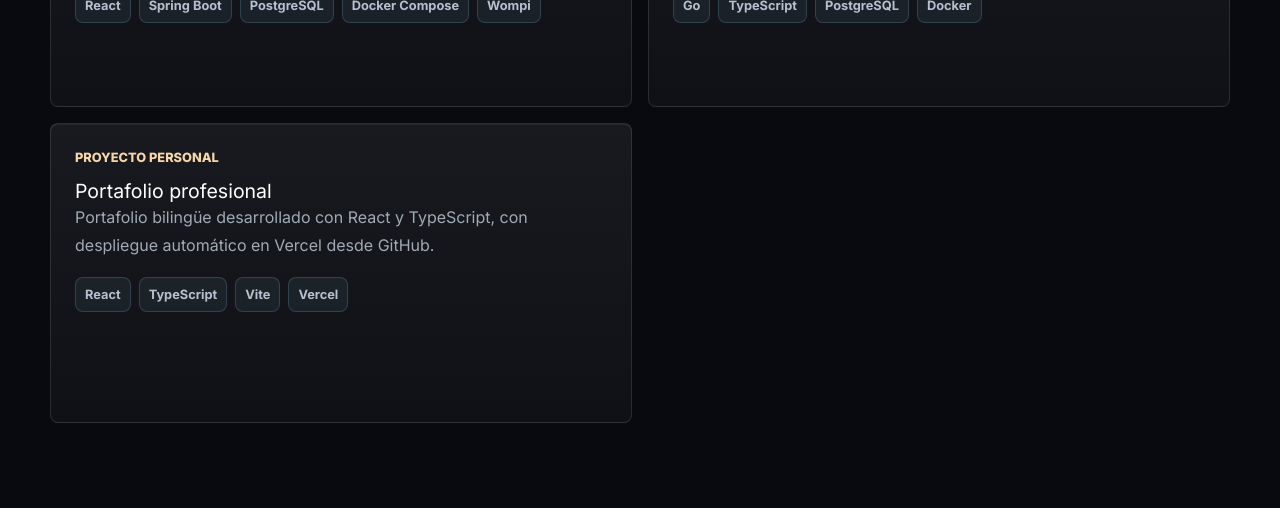
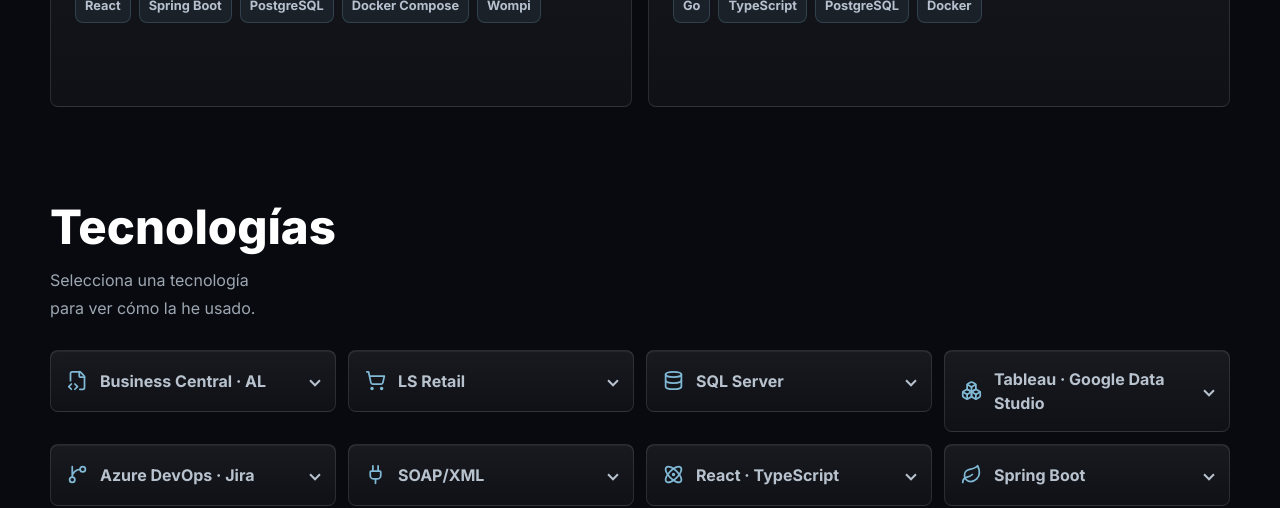
Before and after one commit to Luisnativii/CVluisnativii, a React (Vite) app: page / in a window 1280 px wide. Shown: the part 3100-3608 px from the top of the page. Built offline with nearby package versions, Linux system fonts and the light colour scheme; no server answers.

Commit message:
Remove portfolio from selected projects

```diff
--- a/src/data.ts
+++ b/src/data.ts
@@ -131,12 +131,6 @@ export const localizedContent = {
         type: 'Software project',
         description: 'Application for recording and tracking social service hours, with a Go API, a web interface, and automated checks in Docker.',
         tech: ['Go', 'TypeScript', 'PostgreSQL', 'Docker'],
-      },
-      {
-        name: 'Professional portfolio',
-        type: 'Personal project',
-        description: 'Bilingual portfolio built with React and TypeScript and automatically deployed to Vercel from GitHub.',
-        tech: ['React', 'TypeScript', 'Vite', 'Vercel'],
       },
     ],
     certifications: [
@@ -285,12 +279,6 @@ export const localizedContent = {
         description: 'Aplicación para registrar y dar seguimiento a horas de servicio social, con una API en Go, una interfaz web y comprobaciones automatizadas en Docker.',
         tech: ['Go', 'TypeScript', 'PostgreSQL', 'Docker'],
       },
-      {
-        name: 'Portafolio profesional',
-        type: 'Proyecto personal',
-        description: 'Portafolio bilingüe desarrollado con React y TypeScript, con despliegue automático en Vercel desde GitHub.',
-        tech: ['React', 'TypeScript', 'Vite', 'Vercel'],
-      },
     ],
     certifications: [
       {
```
